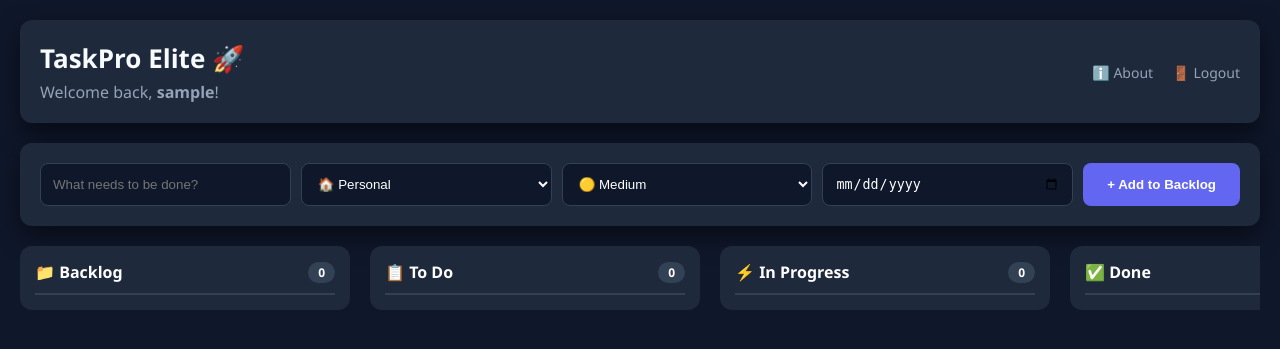
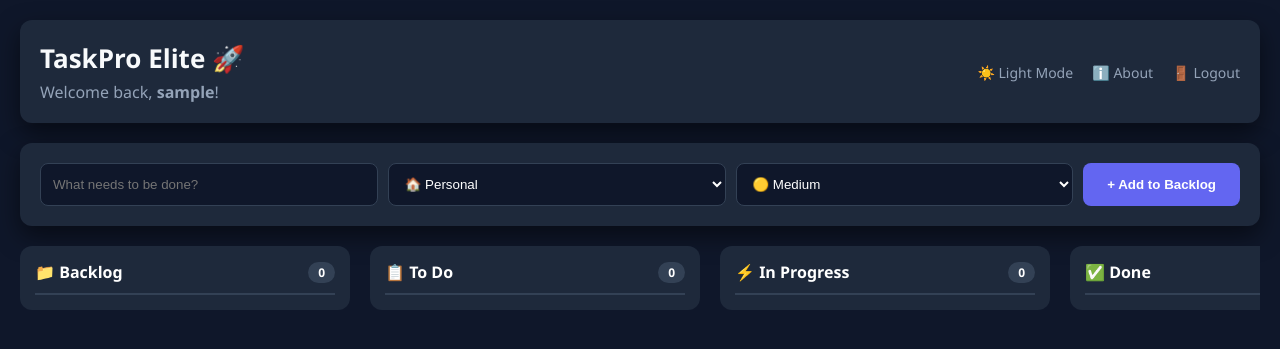
Before and after one commit to bhishmak529-sys/my-task-app, a Flask app: page / in a window 1280 px wide. Shown: the top 349 px of the page. Run offline with Flask 3, Linux system fonts and the light colour scheme; the visitor is signed in with stand-in values (Sample User, id 1); data that the repository does not hold is empty.

Commit message:
Update index.html

```diff
--- a/templates/index.html
+++ b/templates/index.html
@@ -30,6 +30,7 @@
                 <p>Welcome back, <b>{{ user_name }}</b>!</p>
             </div>
             <div class="top-links">
+                <a href="#" id="theme-toggle">☀️ Light Mode</a>
                 <a href="/about">ℹ️ About</a>
                 <a href="/logout">🚪 Logout</a>
             </div>
@@ -47,7 +48,6 @@
                 <option value="Medium" selected>🟡 Medium</option>
                 <option value="Low">🔵 Low</option>
             </select>
-            <input type="date" name="due_date">
             <button type="submit">+ Add to Backlog</button>
         </form>
 
@@ -95,5 +95,30 @@
             {% endfor %}
         </div>
     </div>
+
+    <script>
+        const themeToggle = document.getElementById('theme-toggle');
+        const body = document.body;
+
+        // 1. चेक करो कि यूज़र को कौन सा मोड पसंद था
+        if (localStorage.getItem('theme') === 'light') {
+            body.classList.add('light-mode');
+            themeToggle.innerHTML = '🌙 Dark Mode';
+        }
+
+        // 2. बटन दबाने पर थीम बदलो
+        themeToggle.addEventListener('click', (e) => {
+            e.preventDefault();
+            body.classList.toggle('light-mode');
+
+            if (body.classList.contains('light-mode')) {
+                localStorage.setItem('theme', 'light');
+                themeToggle.innerHTML = '🌙 Dark Mode';
+            } else {
+                localStorage.setItem('theme', 'dark');
+                themeToggle.innerHTML = '☀️ Light Mode';
+            }
+        });
+    </script>
 </body>
 </html>
```
